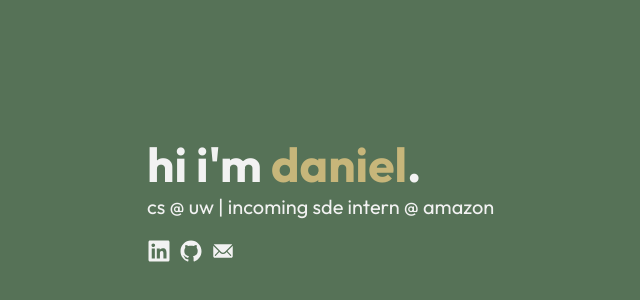
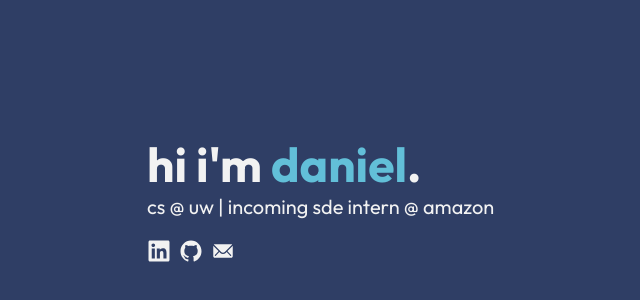
Before and after one commit to danielkshin/danielkshin.github.io, a React (Vite) app: page / in a window 1280 px wide. Shown: the part 126-426 px from the top of the page, without its empty margins (253-893 px from the left). Built offline with nearby package versions, Linux system fonts and the light colour scheme.

Commit message:
Color changes

```diff
--- a/src/Config.tsx
+++ b/src/Config.tsx
@@ -133,9 +133,9 @@ const useConfig = () => {
           <SocialLinks />
         </>
       ),
-      backgroundColor: '#567257',
+      backgroundColor: '#2f3e65',
       textColor: '#f2f2f2',
-      titleColor: '#c7b67a',
+      titleColor: '#62bfd8',
     },
     {
       title: 'a student',
@@ -189,7 +189,7 @@ const useConfig = () => {
           />
         </>
       ),
-      backgroundColor: '#1b1b1b',
+      backgroundColor: '#202020',
       textColor: '#f2f2f2',
       titleColor: projectsColor,
     },
--- a/src/index.css
+++ b/src/index.css
@@ -20,7 +20,7 @@ body {
 }
 
 body {
-  --bg-color: #567257;
+  --bg-color: #2f3e65;
   --text-color: #f2f2f2;
-  --title-color: #c7b67a;
+  --title-color: #62bfd8;
 }
```
